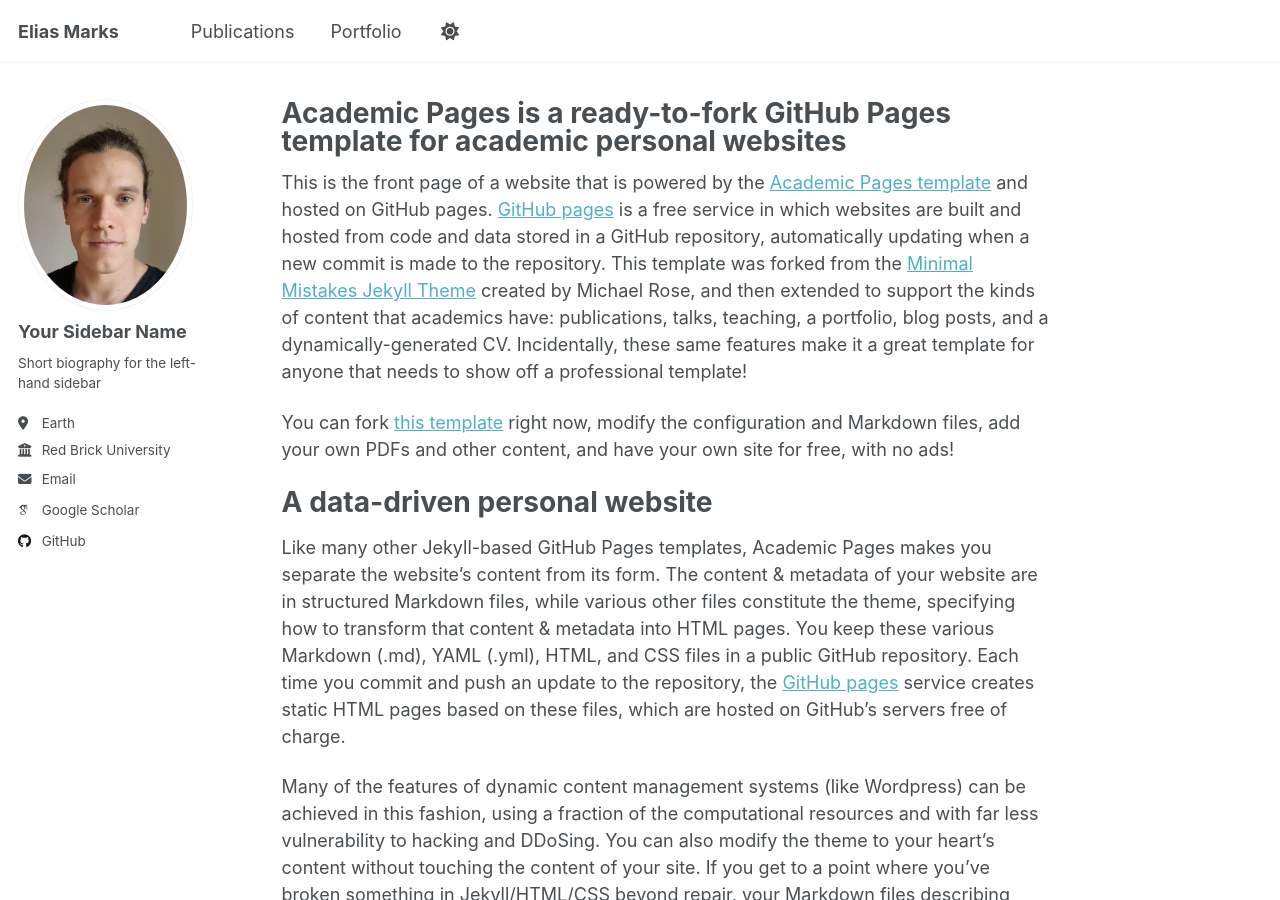
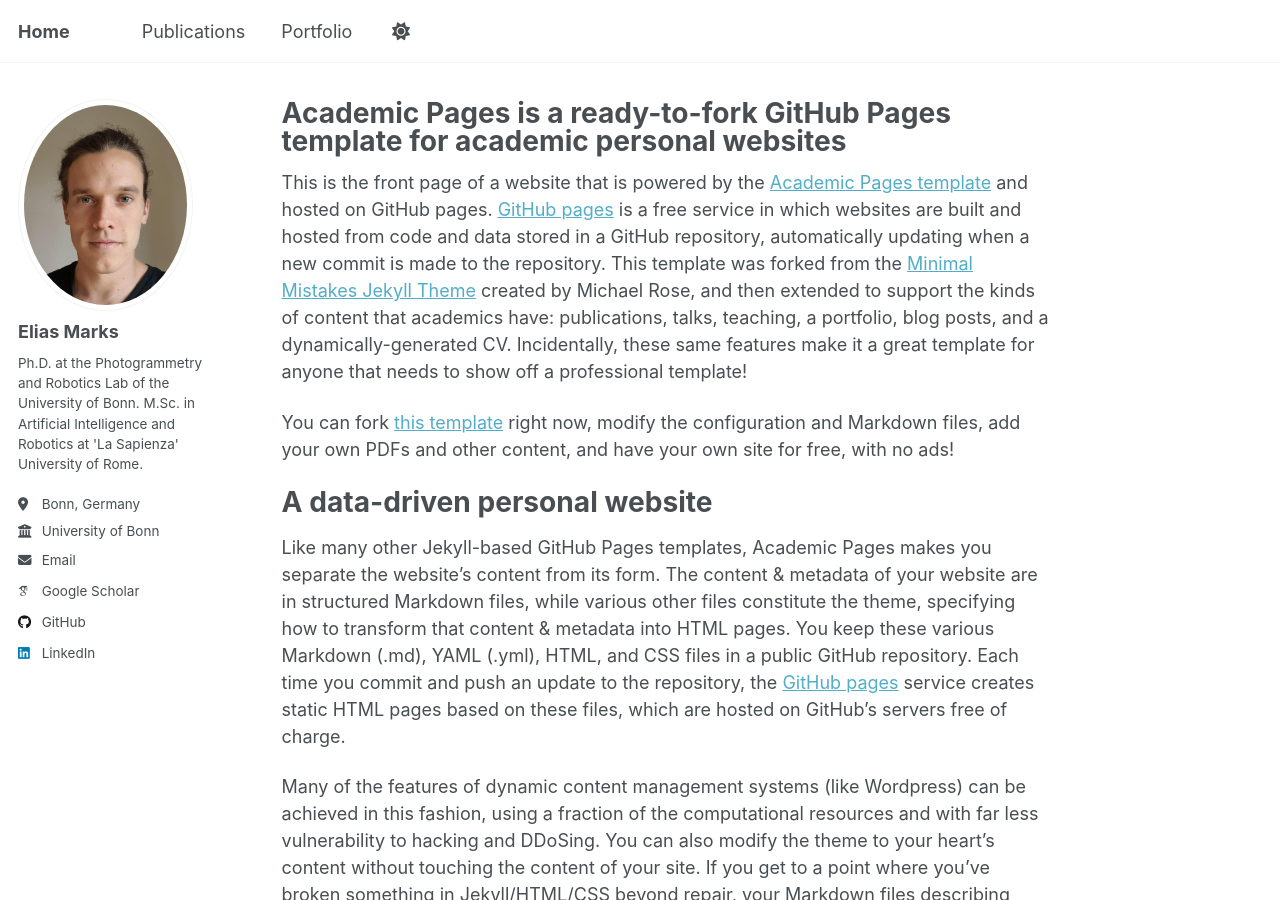
Before and after one commit to markselias/markselias.github.io, a Jekyll site: the page built from _pages/about.md, in a window 1280 px wide and 900 px high. Built offline with Jekyll 4.4.1, drawn with Linux system fonts in a browser that asks for light colours; some web fonts are replaced; a script that is not in the unit is left out.

Commit message:
Update info

```diff
--- a/_config.yml
+++ b/_config.yml
@@ -9,7 +9,7 @@
 # Basic Site Settings
 locale                   : "en-US"
 site_theme               : "default" # Currently available options are "default", "air"
-title                    : "Elias Marks"
+title                    : "Home"
 title_separator          : "-"
 name                     : &name "Elias Marks"
 description              : &description "Elias Marks"   # Update this with a general description of your site, this is the default if not overridden by a page
@@ -24,13 +24,13 @@ repository               : "markselias/markselias.github.io"
 author:
   # Biographic information
   avatar           : "profile.jpg"
-  name             : "Your Sidebar Name"
+  name             : "Elias Marks"
   pronouns         : # example: "she/her"
-  bio              : "Short biography for the left-hand sidebar"
-  location         : "Earth"
-  employer         : "Red Brick University"
+  bio              : "Ph.D. at the Photogrammetry and Robotics Lab of the University of Bonn. M.Sc. in Artificial Intelligence and Robotics at 'La Sapienza' University of Rome."
+  location         : "Bonn, Germany"
+  employer         : "University of Bonn"
   uri              : # URL
-  email            : "none@example.org"
+  email            : "marks.eliasariel@gmail.com"
 
   # Academic websites
   academia         : # URL
@@ -61,7 +61,7 @@ author:
   keybase          : # Username
   instagram        : # Username
   lastfm           : # Username
-  linkedin         : # Username
+  linkedin         : eliasmarks
   mastodon         : # URL
   medium           : # URL
   pinterest        : # Username
```
